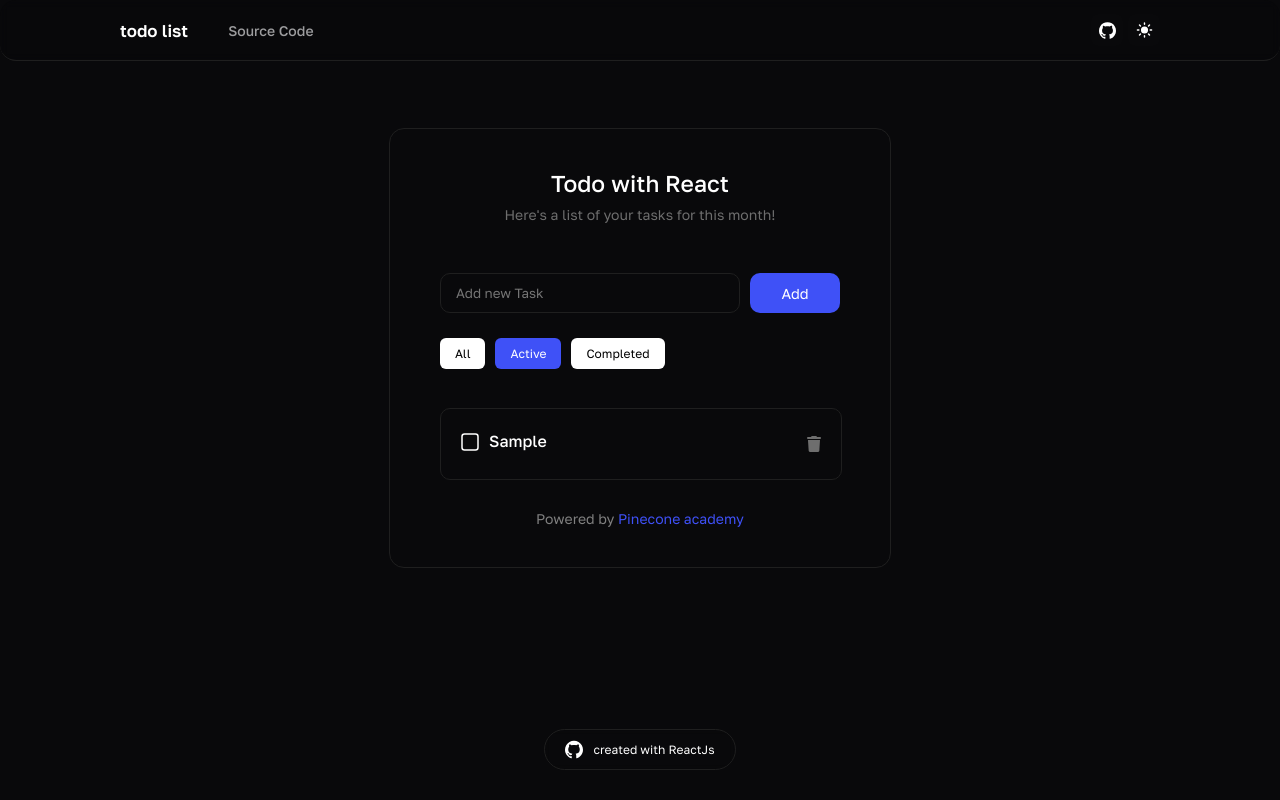
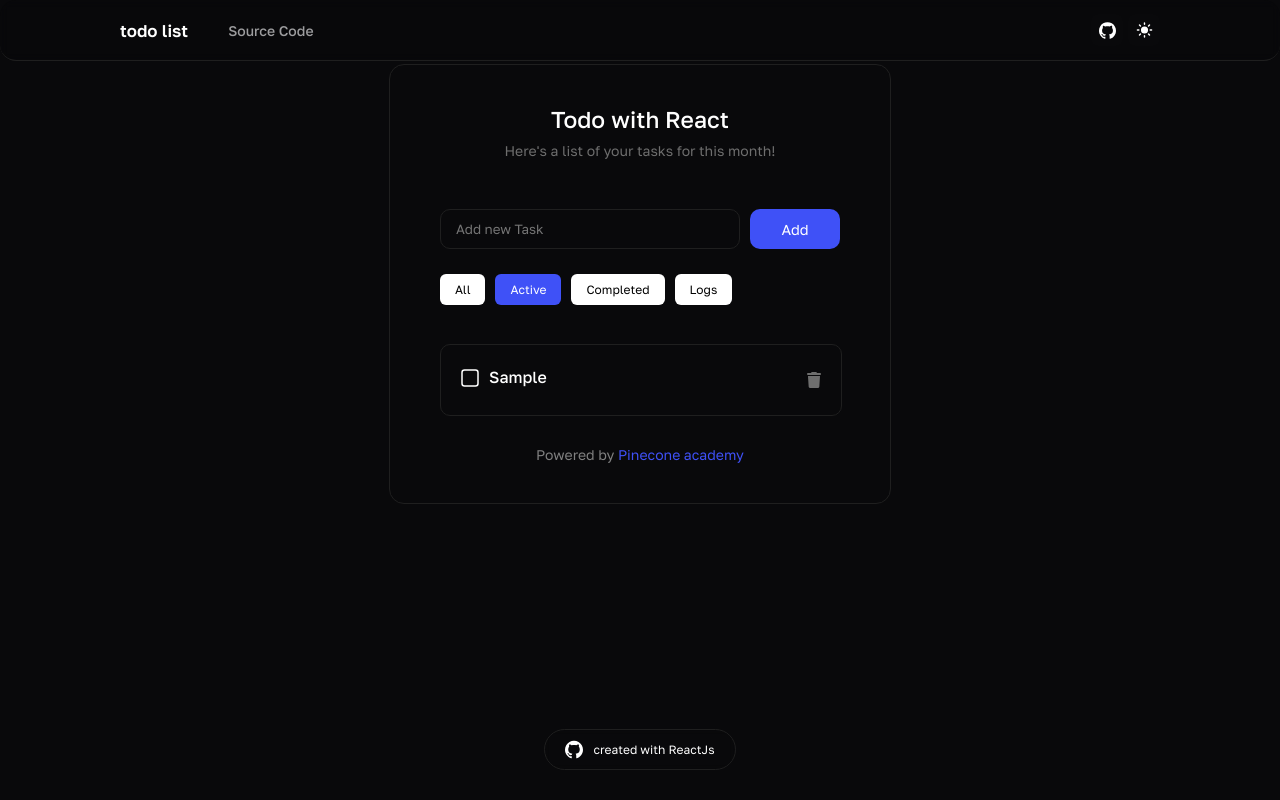
Before and after one commit to LETRYKA/todo-react, a React (Create React App) app: page / in a window 1280 px wide. Both pictures are taken after typing "Sample" into the empty fields and a click on the button "Add". Built offline with nearby package versions, Linux system fonts and the light colour scheme.

Commit message:
added features

```diff
--- a/package.json
+++ b/package.json
@@ -7,6 +7,7 @@
     "@testing-library/react": "^13.4.0",
     "@testing-library/user-event": "^13.5.0",
     "cra-template": "1.2.0",
+    "moment": "^2.30.1",
     "react": "^18.3.1",
     "react-dom": "^18.3.1",
     "react-scripts": "5.0.1",
--- a/src/App.js
+++ b/src/App.js
@@ -6,8 +6,11 @@ import { useEffect } from 'react';
 import React from "react";
 import UseAnimations from "react-useanimations";
 import alertCircle from 'react-useanimations/lib/alertCircle';
+import moment from 'moment';
 
 function App() {
+
+  // States
   const [todo, setTodo] = useState([]);
   const [inputValue, setInputValue] = useState("");
   const [error, setError] = useState(false);
@@ -16,20 +19,23 @@ function App() {
   const [taskToDelete, setTaskToDelete] = useState();
   const [isLightMode, setIsLightMode] = useState(false);
 
+  // Get value from input
   const inputEventHandle = (event) => {
     setInputValue(event.target.value);
   };
 
+  // Add input value to state
   const inputValueAdd = () => {
     if (inputValue.length === 0) {
       setError(true);
     } else {
       setError(false);
-      setTodo([...todo, { title: inputValue, id: uuidv4(), status: "ACTIVE" }]);
+      setTodo([...todo, { title: inputValue, id: uuidv4(), status: "ACTIVE", log: "CREATED" }]);
       setInputValue("");
     }
   };
 
+  // Checkbox Function
   const checkBoxHandler = (id, isChecked) => {
     const newTodos = todo.map((todo) => {
       if (todo.id === id) {
@@ -41,17 +47,32 @@ function App() {
     setTodo(newTodos);
   };
 
+  const keypressAdd = (e, id) => {
+    if (e.key === 'Enter') {
+      inputValueAdd();
+    }
+  };
+
+
+  // Delete Function
   const deleteHandler = () => {
-    const updatedTodos = todo.filter((todo) => todo.id !== taskToDelete);
+    const updatedTodos = todo.map((task) => {
+      if (task.id === taskToDelete) {
+        return { ...task, status: "LOG", log: "DELETED", deletedAt: moment() };
+      }
+      return task;
+    });
     setTodo(updatedTodos);
     setShowPopup(false);
     setTaskToDelete();
   };
 
+  // Filter by status
   const handleFilterState = (state) => {
     setFilterState(state);
   };
 
+  // Delete popup Functions
   const openDeletePopup = (id) => {
     setTaskToDelete(id);
     setShowPopup(true);
@@ -62,6 +83,7 @@ function App() {
   };
 
 
+  // Empty Message Placeholder
   const messageHandler = () => {
     if (filterState === "ALL" && todo.length === 0) {
       return "Currently there is no task.";
@@ -74,10 +96,15 @@ function App() {
     if (filterState === "DONE" && todo.filter((task) => task.status === "DONE").length === 0) {
       return "Currently there is no completed task.";
     }
+
+    if (filterState === "LOG" && todo.filter((task) => task.status === "LOG").length === 0) {
+      return "Currently there is no completed task.";
+    }
   };
 
   const messageEmpty = messageHandler();
 
+  // isMode
   useEffect(() => {
     if (isLightMode) {
       document.documentElement.classList.add('light-mode');
@@ -92,8 +119,9 @@ function App() {
 
 
   return (
+    // App
     <div className="app-container center column">
-      <div className='header'>
+      <div style={{ zIndex: '11' }} className='header'>
         <div style={{ display: 'flex', alignContent: 'center', alignItems: 'center', marginLeft: '120px' }} className='row'>
           <p className='logo'>todo list</p>
           <ul>
@@ -131,12 +159,13 @@ function App() {
           </div>
         </div>
       )}
+
       {/* Task */}
       <h1 style={{ marginTop: '40px', marginBottom: '-5px' }}>Todo with React</h1>
       <p style={{ color: 'var(--gray-color)', fontSize: '14px', marginBottom: '50px' }} >Here's a list of your tasks for this month!</p>
       <div style={{ gap: '10px', width: '80%' }} className="row">
         <div style={{ display: 'flex', alignItems: 'start' }} className="column">
-          <input onChange={inputEventHandle} type="text" id="add-new" value={inputValue} name="addtitle" placeholder="Add new Task" />
+          <input onChange={inputEventHandle} onKeyDown={keypressAdd} type="text" id="add-new" value={inputValue} name="addtitle" placeholder="Add new Task" />
           {error && (
             <div style={{
               color: 'var(--text)',
@@ -166,27 +195,38 @@ function App() {
             color: filterState === "DONE" ? "var(--white)" : "var(--black)",
           }}
           className="cat center">Completed</button>
+        <button onClick={() => handleFilterState("LOGS")}
+          style={{
+            background: filterState === "LOGS" ? "var(--secondary-color)" : "var(--white)",
+            color: filterState === "LOGS" ? "var(--white)" : "var(--black)",
+          }}
+          className="cat center">
+          Logs
+        </button>
+
+
       </div>
 
-
+      {/* Empty Message Placehold */}
       <p style={{ fontSize: '14px', color: "var(--gray-color)", marginTop: messageEmpty ? "40px" : "0" }}>
         {messageEmpty}
       </p>
 
-
-
+      <div className='tasks-container'>
+        {/* Task Contaner */}
         {todo.filter((todo) => {
           if (filterState === "ALL") {
-          return true;
+            return todo.status !== "LOG";
+          } else if (filterState === "LOGS") {
+            return todo.status === "LOG";
           } else {
             return todo.status === filterState;
           }
-      })
-        .map((todo, index) => {
-          return (
+        }).map((todo, index) => (
           <div key={index} className="task-container animate-fadeIn">
             <div className="task center">
               <div style={{ gap: '10px' }} className="row center">
+                {todo.status !== "LOG" && (
                   <div style={{ marginLeft: '20px' }} className="checkbox-wrapper-43">
                     <input type="checkbox"
                       onChange={(e) => checkBoxHandler(todo.id, e.target.checked)}
@@ -199,19 +239,28 @@ function App() {
                       </svg>
                     </label>
                   </div>
+                )}
                 <p id="task-title"
                   style={{
+                    marginLeft: todo.status === "LOG" ? "25px" : "0",
                     textDecoration: todo.status === "DONE" ? 'line-through' : 'none',
                     color: todo.status === "DONE" ? '#999999' : 'var(--text)',
                   }}>
-                    {todo.title} </p>
+                  {todo.title}
+                </p>
               </div>
-                <i onClick={() => openDeletePopup(todo.id)}
-                  className="fa-solid fa-trash"></i>
+
+              {todo.status !== "LOG" && (
+                <i onClick={() => openDeletePopup(todo.id)} className="fa-solid fa-trash"></i>
+              )}
+              {todo.status === "LOG" && (
+                <p className='time'>{todo.deletedAt ? `${moment(todo.deletedAt).fromNow()}` : moment().fromNow()}</p>
+              )}
             </div>
           </div>
-          );
-        })}
+        ))}
+      </div>
+
       <p
         style={{
           color: 'grey',
@@ -221,6 +270,8 @@ function App() {
         }}> Powered by <a style={{ textDecoration: 'none', color: 'var(--secondary-color)', fontSize: '14px' }} href="https://pinecone.mn" target="_blank" rel="noreferrer">
           Pinecone academy</a>
       </p>
+
+      {/* Footer */}
       <div className='footer'>
         <a style={{ textDecoration: 'none' }} href='https://github.com/LETRYKA/todo-react' rel='noreferrer' target='_blank'>
           <div style={{ cursor: 'pointer' }} className='row announcement'>
--- a/src/index.css
+++ b/src/index.css
@@ -3,6 +3,7 @@
 
 :root {
   /* Dark mode */
+
   --primary-color: hsl(240deg 10% 3.92%);
   --gray-color: rgb(110, 110, 110);
   --li-color: #9d9d9f;
@@ -12,9 +13,11 @@
   --black: black;
   --war: rgb(255, 86, 86);
   --text: white;
+  --hover: rgb(36, 36, 36);
 }
 
 /* Light mode */
+
 :root.light-mode {
   --primary-color: rgb(243, 243, 243);
   --gray-color: rgb(140, 140, 140);
@@ -25,6 +28,7 @@
   --black: black;
   --war: rgb(255, 86, 86);
   --text: black;
+  --hover: rgb(229, 229, 229);
 }
 
 * {
@@ -122,9 +126,9 @@ code {
 
 .app-container {
   width: 500px;
-  height: auto;
+  max-height: 700px;
   background-color: var(--primary-color);
-  margin: 10% auto;
+  margin: 5% auto;
   border-radius: 15px;
   border: 1px solid var(--border-color);
 }
@@ -177,7 +181,18 @@ code {
   transition: all .2s ease-in-out;
 }
 
+.tasks-container {
+  width: 100%;
+  max-height: 500px;
+  display: flex;
+  flex-flow: column;
+  align-items: center;
+  align-content: center;
+  overflow-y: scroll;
+}
+
 .task-container {
+  margin: 0 auto;
   width: 80%;
   margin-top: 25px;
 }
@@ -195,7 +210,7 @@ code {
 }
 
 .task:hover {
-  background-color: var(--gray-color);
+  background-color: var(--hover);
 }
 
 .task p {
@@ -213,6 +228,12 @@ code {
 
 .fa-trash:hover {
   color: var(--war);
+}
+
+.time {
+  font-size: 14px !important;
+  color: var(--gray-color) !important;
+  margin-right: 20px;
 }
 
 /* Check box CSS */
```
Also changed, not shown: 1 other file (tests, documents, lock files or other folders). Lines whose indentation alone changed are shown as unchanged.
